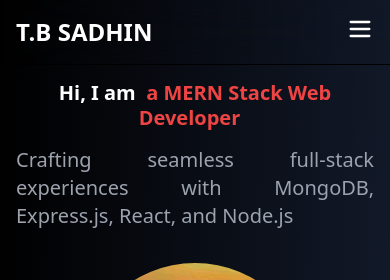
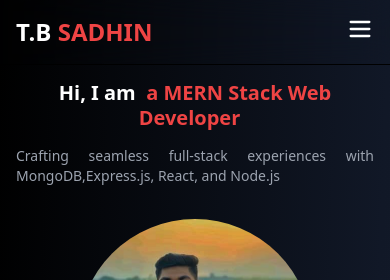
Before and after one commit to sadhin28/sadhin.dev.com, a React (Vite) app: page / in a window 390 px wide. Shown: the top 280 px of the page. Built offline with nearby package versions, Linux system fonts and the light colour scheme.

Commit message:
responsive design

```diff
--- a/src/components/Footer.jsx
+++ b/src/components/Footer.jsx
@@ -18,7 +18,7 @@ const Footer = () => {
                             onClick={scrollToTop}
                             className="text-2xl font-bold gradient-text hover:scale-105 transition-transform"
                         >
-                            <h1>T.B SADHIN</h1>
+                            <h1>T.B <span className="text-red-500">SADHIN</span></h1>
                         </button>
                         <p className="text-muted-foreground">
                             MERN Stack Developer crafting beautiful and functional web experiences.
--- a/src/components/Hero.jsx
+++ b/src/components/Hero.jsx
@@ -33,14 +33,14 @@ const Hero = () => {
             />
           </h1>
 
-          <p className="text-xl text-gray-400 sm:text-2xl text-muted-foreground max-w-3xl animate-fade-in-up animate-delay-200 text-justify">
-            Crafting seamless full-stack experiences with MongoDB, Express.js, React, and Node.js
+          <p className="text-gray-400 md:w-1/2 text-sm md:text-xl text-muted-foreground max-w-3xl animate-fade-in-up animate-delay-200 text-justify">
+            Crafting seamless full-stack experiences with MongoDB,Express.js, React, and Node.js
           </p>
         </div>
       </div>
 
       {/* Right div */}
-      <div className="mt-10 md:mt-20 w-60 h-60 sm:w-72 sm:h-72 md:w-80 md:h-80 relative">
+      <div className=" mt-10 md:mt-40 w-60 h-60 sm:w-72 sm:h-72 md:w-80 md:h-80 relative">
         {/* Animated gradient border */}
         <div className="absolute inset-0 rounded-full p-[3px] bg-gradient-to-r from-blue-500 via-purple-500 to-pink-500 to-red-500">
           <div className="w-full h-full rounded-full bg-white flex items-center justify-center">
--- a/src/components/Navbar.jsx
+++ b/src/components/Navbar.jsx
@@ -20,7 +20,7 @@ const Navbar = () => {
         <div className="flex justify-between h-16 items-center">
           {/* Logo */}
           <div className="flex-shrink-0 text-2xl font-bold text-blue-600">
-            <h1 className="text-white font-bold">T.B SADHIN</h1>
+            <h1 className="text-white font-bold">T.B <span className="text-red-500">SADHIN</span></h1>
           </div>
 
           {/* Desktop Menu */}
```
